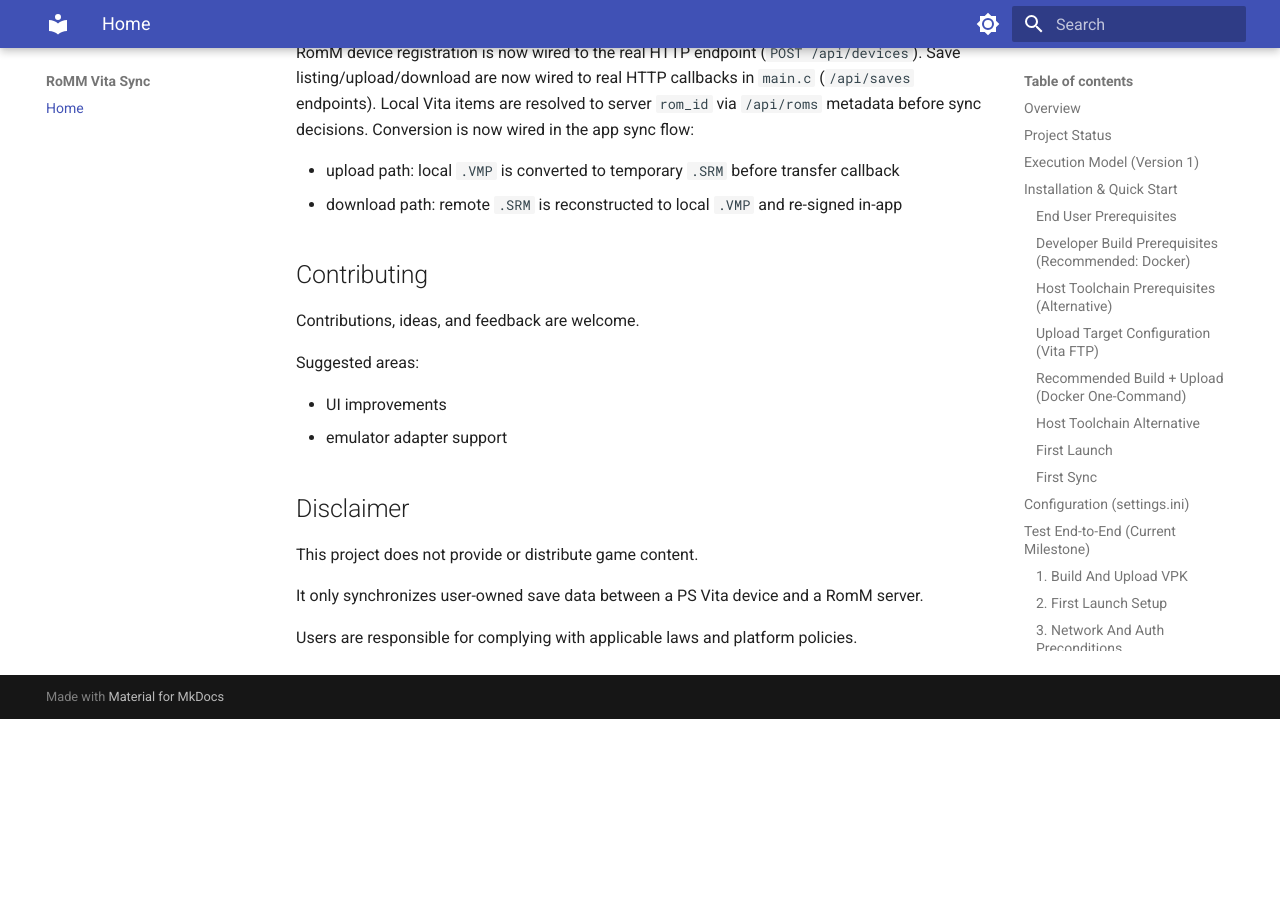
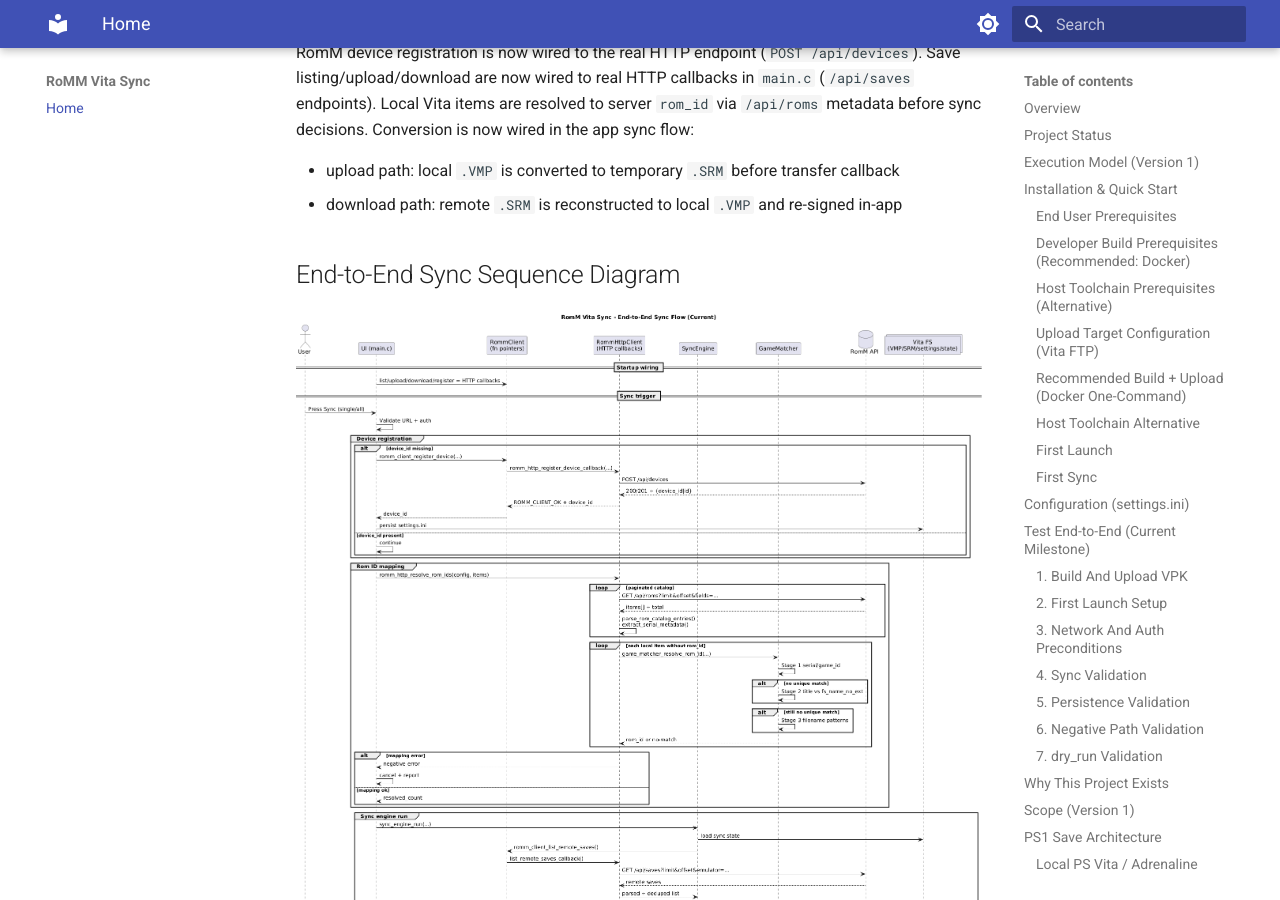
Before and after one commit to sangimed/romm-vita-sync, an MkDocs documentation site: the page built from docs/index.md, in a window 1280 px wide and 900 px high, scrolled down 17102 px. Built offline with MkDocs 1.6.1 and Material for MkDocs 9.7.7, drawn with Linux system fonts in a browser that asks for light colours; before the commit the page ends 17821 px from its top, so only the background shows below that.

Commit message:
feat(diagram): add end-to-end sync flow diagram for RomM Vita

```diff
--- a/docs/index.md
+++ b/docs/index.md
@@ -597,6 +597,10 @@ Conversion is now wired in the app sync flow:
 - upload path: local `.VMP` is converted to temporary `.SRM` before transfer callback
 - download path: remote `.SRM` is reconstructed to local `.VMP` and re-signed in-app
 
+## End-to-End Sync Sequence Diagram
+
+![RomM Vita Sync end-to-end sequence](assets/diagrams/romm-vita-sync-end-to-end-sync-flow.png)
+
 ## Contributing
 
 Contributions, ideas, and feedback are welcome.
```
Also changed, not shown: docs/assets/diagrams/romm-vita-sync-end-to-end-sync-flow.png (added), 2 other files.
